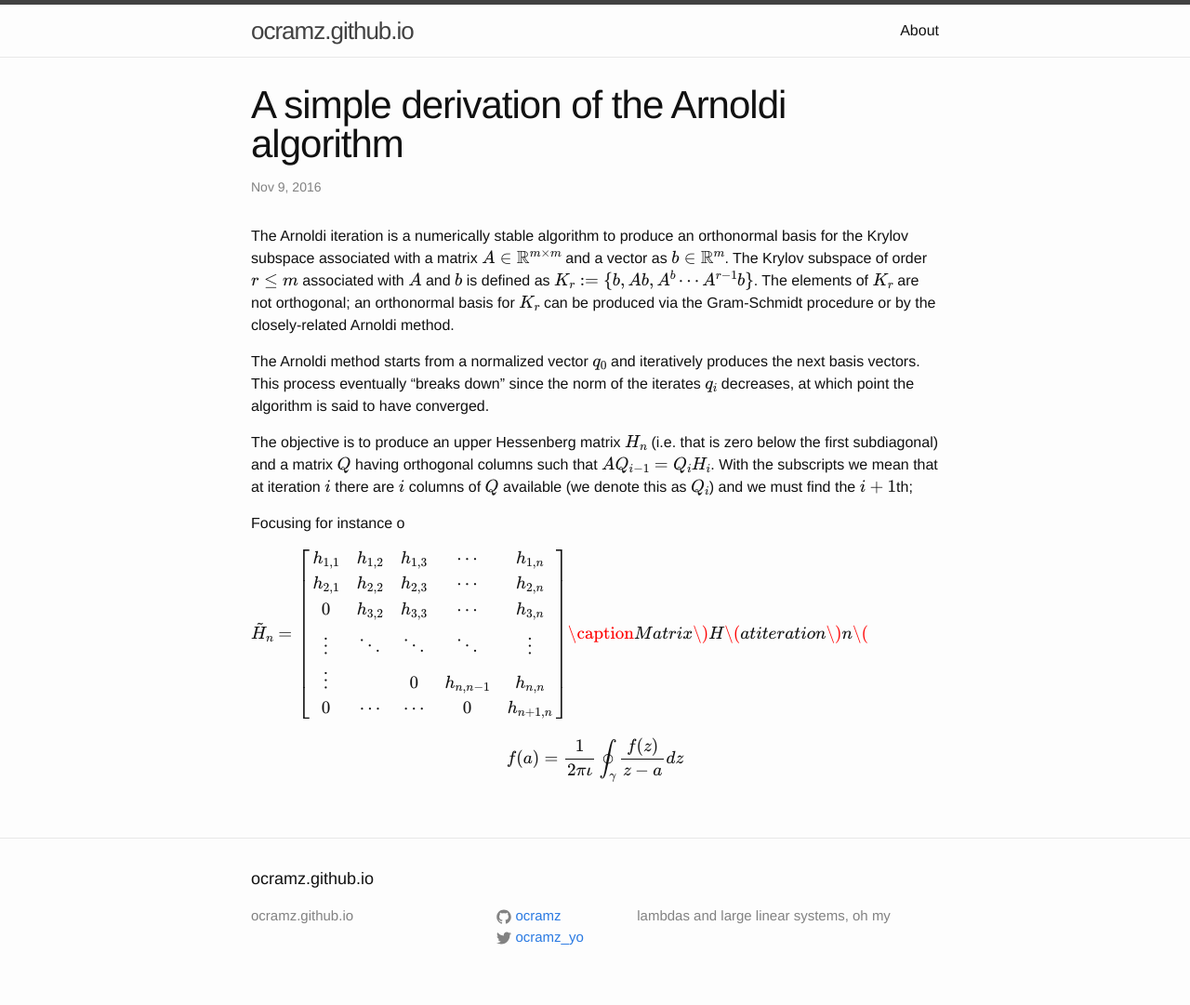
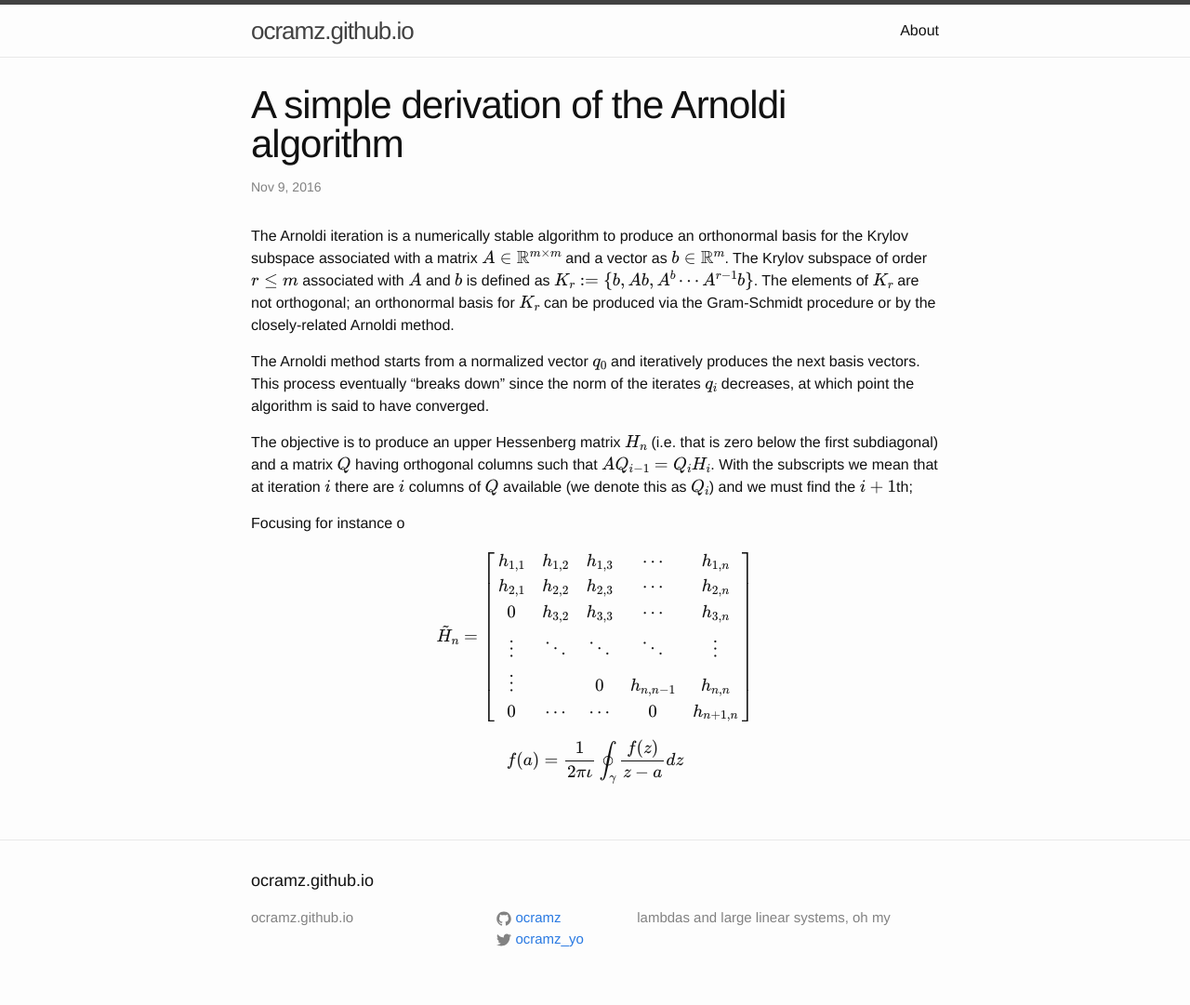
Before and after one commit to ocramz/ocramz.github.io, a Jekyll site: the page built from _posts/2016-11-09-arnoldi-alt.markdown, in a window 1280 px wide. Shown: the whole page at 93% size. Built offline with Jekyll 4.4.1, drawn with Linux system fonts in a browser that asks for light colours; formulas are drawn with MathJax 3.

Commit message:
Arnoldi post

```diff
--- a/_posts/2016-11-09-arnoldi-alt.markdown
+++ b/_posts/2016-11-09-arnoldi-alt.markdown
@@ -25,7 +25,6 @@ $$
    \vdots  &         & 0       & h_{n,n-1} & h_{n,n} \\
    0       & \cdots  & \cdots  & 0       & h_{n+1,n}
 \end{bmatrix}
-\caption{Matrix $$H$$ at iteration $$n$$}
 $$
 
 $$
```
